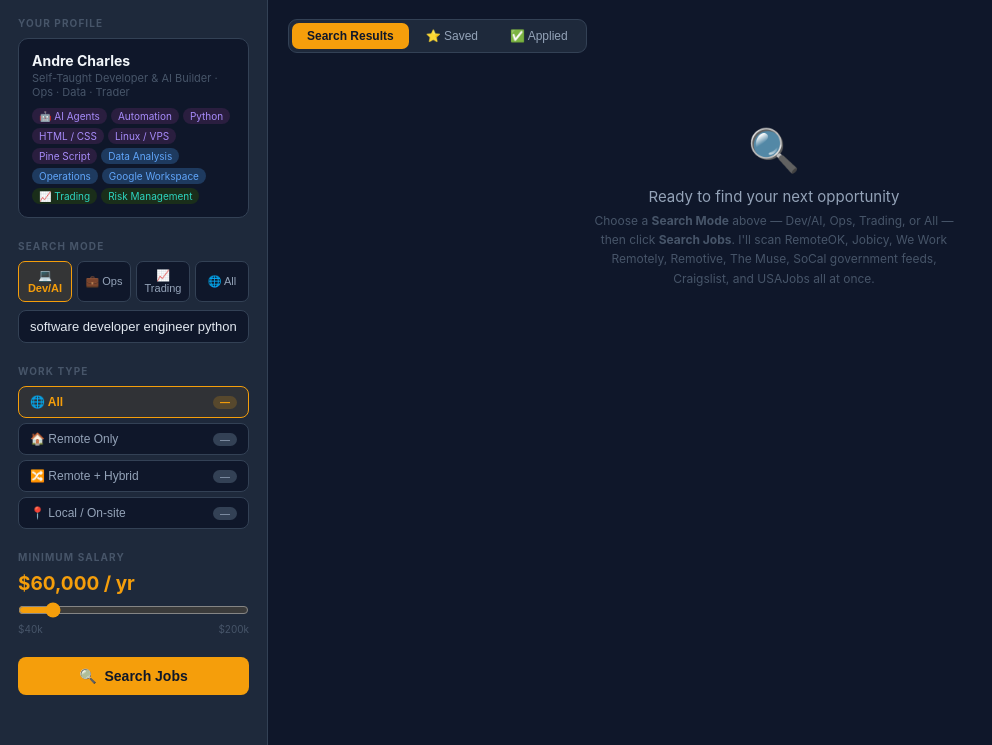
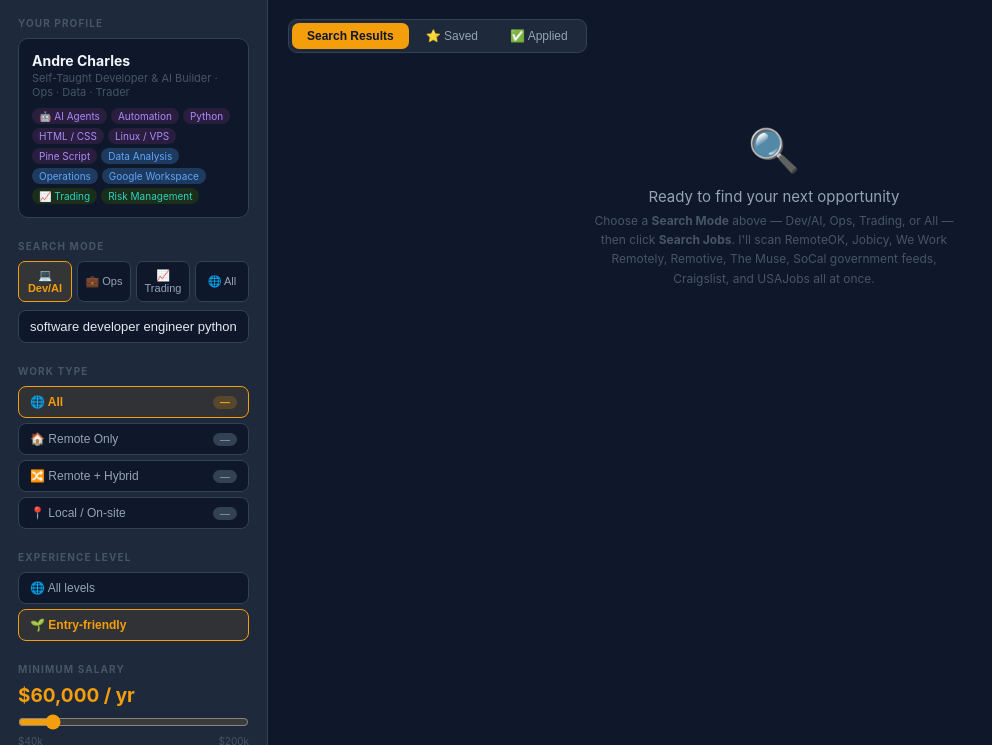
Before and after one commit to MidasTouchcc/job-bot, a Flask app: page / in a window 1280 px wide. Shown: the part 63-808 px from the top of the page, without its empty margins (0-992 px from the left). Run offline with Flask 3, Linux system fonts and the light colour scheme; data that the repository does not hold is empty.

Commit message:
Add seniority filter (entry-friendly) and title-based relevance gate

```diff
--- a/app.py
+++ b/app.py
@@ -30,7 +30,8 @@ def search():
     kw  = request.args.get('keywords', 'software developer python automation ai data analyst operations')
     wt  = request.args.get('work_type', 'remote,hybrid,all')
     sal = int(request.args.get('min_salary', 60000))
-    jobs = JobSearcher().search_all(kw, 'Riverside, CA', sal, wt)
+    lvl = request.args.get('level', 'all')
+    jobs = JobSearcher().search_all(kw, 'Riverside, CA', sal, wt, lvl)
     return jsonify({'jobs': jobs, 'count': len(jobs)})
 
 @app.route('/api/save', methods=['POST'])
--- a/searcher.py
+++ b/searcher.py
@@ -114,6 +114,11 @@ _SKILL_RE = re.compile(
     re.IGNORECASE,
 )
 
+# Seniority signals (used to surface junior / entry-friendly roles).
+_SENIOR_RE = re.compile(r'\b(senior|sr\.?|lead|principal|director|vp|vice president|head of|architect|chief|manager|mgr|supervisor)\b', re.IGNORECASE)
+_JUNIOR_RE = re.compile(r'\b(junior|jr\.?|entry[\s-]?level|entry|associate|apprentice|trainee|intern|internship|graduate)\b', re.IGNORECASE)
+_YEARS_RE  = re.compile(r'(\d{1,2})\s*\+?\s*(?:years|yrs)\b', re.IGNORECASE)
+
 
 class JobSearcher:
 
@@ -164,6 +169,18 @@ class JobSearcher:
         # Title matches matter most; body adds supporting signal.
         raw = len(title_hits) * 14 + len(body_hits) * 4
         return max(0, min(raw, 100))
+
+    def _seniority(self, job):
+        """Classify a posting as 'entry', 'senior', or 'open' (unspecified)."""
+        title = job.get('title') or ''
+        if _JUNIOR_RE.search(title):
+            return 'entry'
+        if _SENIOR_RE.search(title):
+            return 'senior'
+        yrs = [int(m) for m in _YEARS_RE.findall(job.get('description') or '')]
+        if yrs and max(yrs) >= 5:
+            return 'senior'
+        return 'open'
 
     def _fmt_salary(self, lo, hi):
         if lo and hi and lo != hi:
@@ -618,7 +635,7 @@ class JobSearcher:
 
     # ── Main ─────────────────────────────────────────────────────────────────
 
-    def search_all(self, keywords, location, min_salary, work_type_filter):
+    def search_all(self, keywords, location, min_salary, work_type_filter, level='all'):
         print(f"\n🔍 '{keywords}' | {location} | ${min_salary:,}+ | {work_type_filter}\n")
 
         # All sources run concurrently — total time ≈ the slowest source, not the sum.
@@ -647,6 +664,7 @@ class JobSearcher:
         print(f"   Raw total: {len(all_jobs)}")
 
         allowed = set(work_type_filter.lower().split(','))
+        kw_terms = [k for k in keywords.lower().split() if len(k) > 2]
         filtered = []
         for job in all_jobs:
             wt = job.get('work_type') or 'onsite'
@@ -654,6 +672,19 @@ class JobSearcher:
                 continue
             sal = job.get('salary_min') or 0
             if sal > 0 and sal < min_salary:
+                continue
+            # Relevance gate: on the remote job-boards the selected keywords must
+            # appear in the TITLE — stops dev/finance roles leaking into an Ops
+            # search via stray words in their long descriptions. Government
+            # listings are exempt so local public-sector jobs still surface.
+            tags = job.get('tags') or []
+            is_gov = any('Government' in str(t) for t in tags)
+            title_l = (job.get('title') or '').lower()
+            if kw_terms and not is_gov and not any(k in title_l for k in kw_terms):
+                continue
+            # Seniority — hide explicit senior / 5+ yr roles when Entry-friendly is on.
+            job['level'] = self._seniority(job)
+            if level == 'entry' and job['level'] == 'senior':
                 continue
             job['score'] = self._score_job(job)
             filtered.append(job)
--- a/templates/index.html
+++ b/templates/index.html
@@ -309,6 +309,15 @@
       </div>
     </div>
 
+    <!-- Experience Level -->
+    <div class="sb-sec">
+      <div class="sb-lbl">Experience Level</div>
+      <div class="fg">
+        <button class="fbt" data-lvl="all" onclick="pickLevel(this)">🌐 All levels</button>
+        <button class="fbt active" data-lvl="entry" onclick="pickLevel(this)">🌱 Entry-friendly</button>
+      </div>
+    </div>
+
     <!-- Salary -->
     <div class="sb-sec">
       <div class="sb-lbl">Minimum Salary</div>
@@ -421,10 +430,11 @@
     both:    'developer software ai automation operations data analyst coordinator'
   };
 
-  let allJobs  = [];
-  let savedMap = {};
-  let activeWt = 'remote,hybrid,all';
-  let busy     = false;
+  let allJobs   = [];
+  let savedMap  = {};
+  let activeWt  = 'remote,hybrid,all';
+  let activeLevel = 'entry';
+  let busy      = false;
 
   window.addEventListener('load', async () => {
     await loadSaved();
@@ -449,6 +459,12 @@
     document.querySelectorAll('[data-wt]').forEach(b => b.classList.remove('active'));
     btn.classList.add('active');
     activeWt = btn.dataset.wt;
+  }
+
+  function pickLevel(btn) {
+    document.querySelectorAll('[data-lvl]').forEach(b => b.classList.remove('active'));
+    btn.classList.add('active');
+    activeLevel = btn.dataset.lvl;
   }
 
   function pickTab(btn, pane) {
@@ -500,7 +516,7 @@
     try {
       const kw  = document.getElementById('inp-kw').value.trim() || PRESETS.both;
       const sal = document.getElementById('inp-sal').value;
-      const qs  = new URLSearchParams({ keywords: kw, work_type: activeWt, min_salary: sal });
+      const qs  = new URLSearchParams({ keywords: kw, work_type: activeWt, min_salary: sal, level: activeLevel });
       const data = await fetch(`/api/search?${qs}`).then(r => r.json());
       allJobs = data.jobs || [];
       clearInterval(iv);
@@ -546,6 +562,10 @@
       onsite:'<span class="bdg b-ons">📍 On-site</span>' }[j.work_type]
       || '<span class="bdg b-ons">📍 On-site</span>';
 
+    const lvlBadge = j.level === 'entry'
+      ? '<span class="bdg b-rem">🌱 Entry-friendly</span>'
+      : j.level === 'senior' ? '<span class="bdg b-src">🎓 Senior</span>' : '';
+
     const isGov = /gov|riverside|transit|school|education|county|city|federal/i.test(j.source||'');
     const srcBadge = isGov
       ? `<span class="bdg b-gov">🏛️ ${esc(j.source)}</span>`
@@ -576,7 +596,7 @@
     ${scoreEl}
   </div>
   <div class="jco">${esc(j.company)}</div>
-  <div class="jmeta">${wtBadge}${srcBadge}${locBdg}${tagBdgs}</div>
+  <div class="jmeta">${wtBadge}${lvlBadge}${srcBadge}${locBdg}${tagBdgs}</div>
   <div class="jsal${hasSal?'':' none'}">${salTxt}</div>
   ${j.description?`<div class="jdesc">${esc(j.description)}</div>`:''}
   <div class="jfoot">
```
